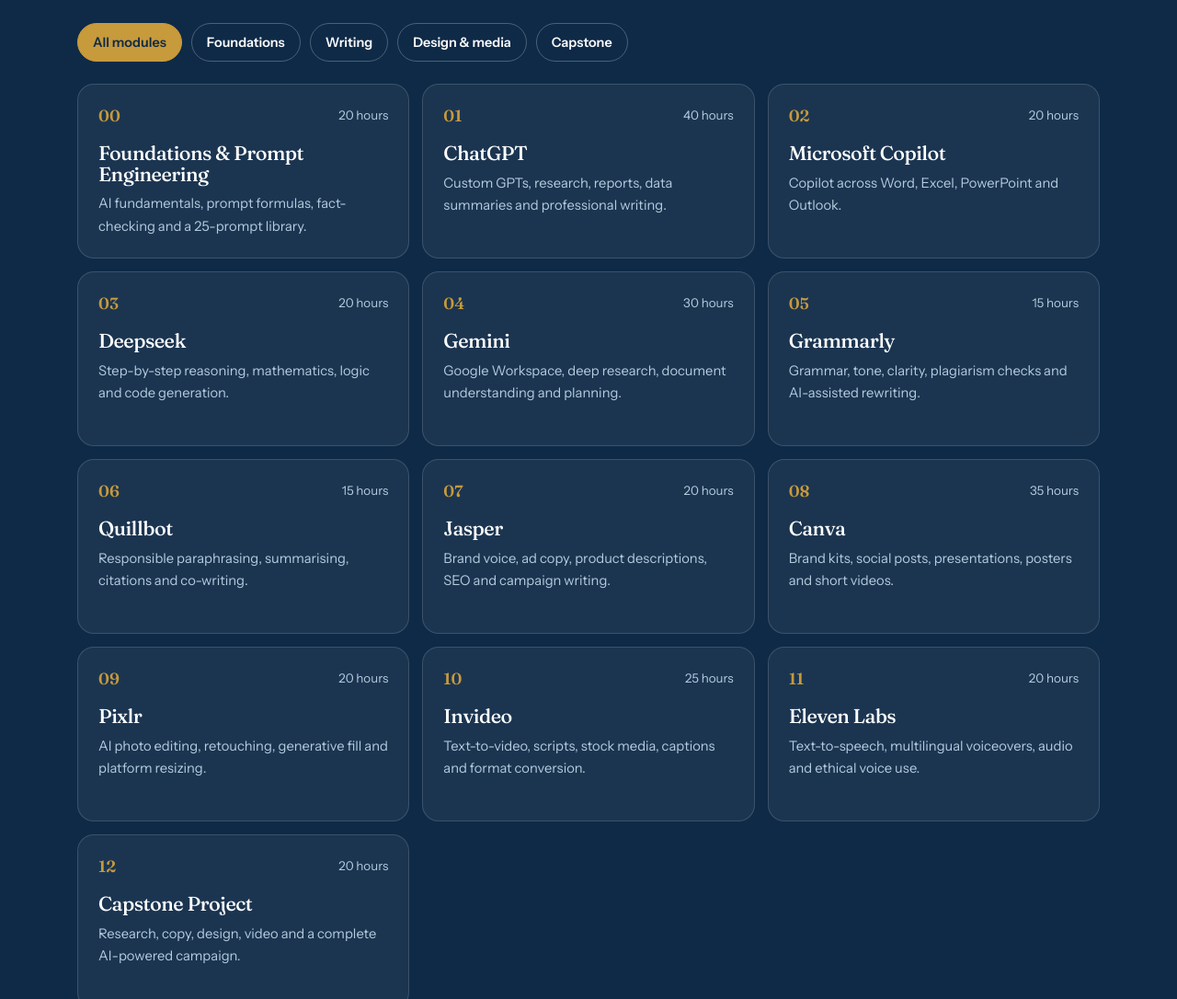
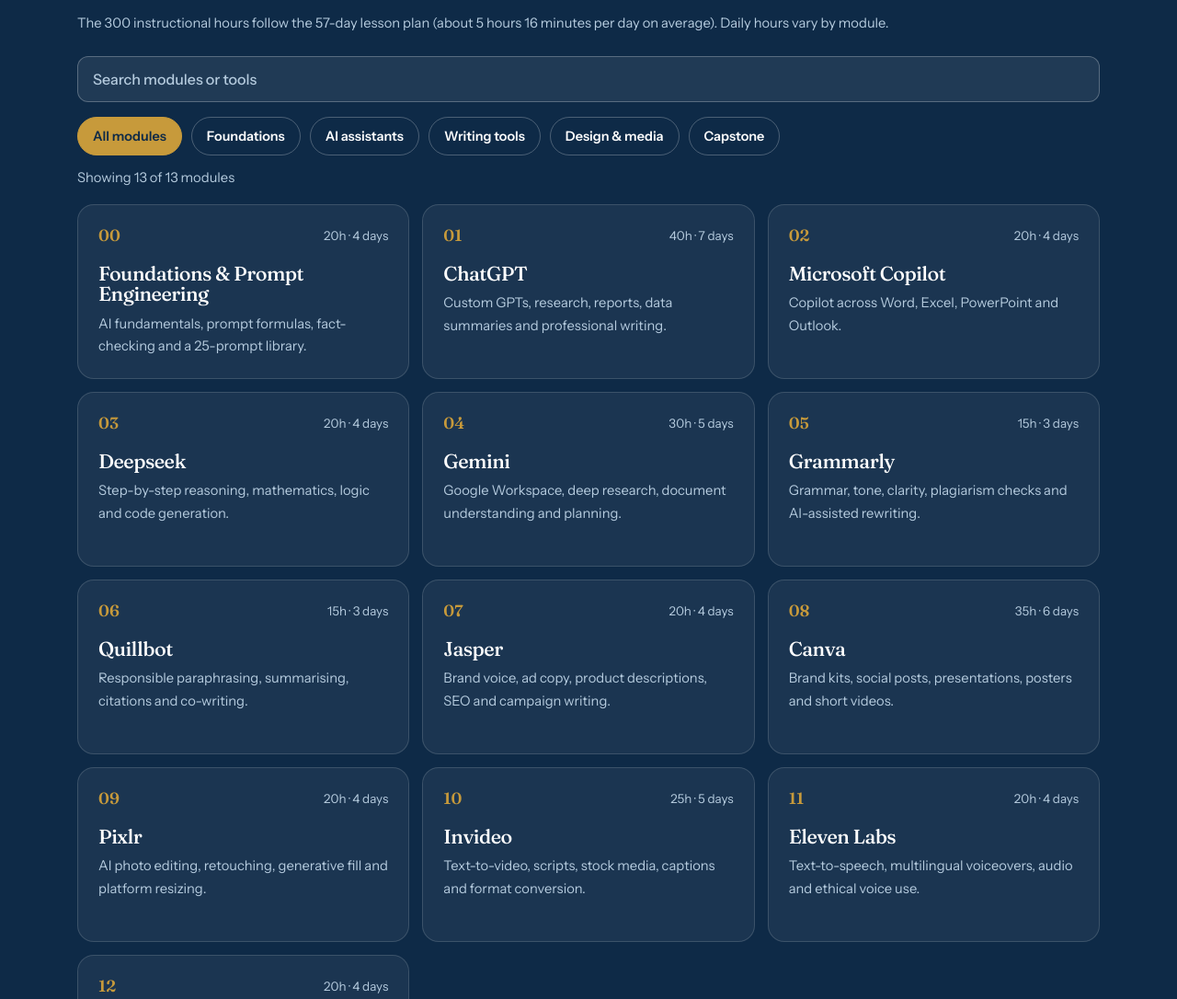
Before and after one commit to ishtiark/bmacademy, a plain HTML site: page index.html in a window 1280 px wide. Shown: the part 2712-3798 px from the top of the page at 92% size. Drawn offline with Linux system fonts and the light colour scheme.

Commit message:
Clarify AI course schedule and navigation
Co-authored-by: Copilot <223556219+Copilot@users.noreply.github.com>

```diff
--- a/index.html
+++ b/index.html
@@ -144,9 +144,16 @@ header.scrolled,header.menu{background:rgba(253,254,255,.92);backdrop-filter:blu
 .module-stats div{border:1px solid rgba(255,255,255,.16);border-radius:16px;padding:18px;background:rgba(255,255,255,.06)}
 .module-stats b{display:block;font:500 clamp(1.7rem,4vw,2.8rem)/1 var(--serif);color:var(--gold)}
 .module-stats span{display:block;margin-top:8px;color:#B5CBDE;font-size:.9rem}
+.module-schedule-note{margin:-12px 0 24px;color:#B5CBDE;font-size:.92rem}
+.sr-only{position:absolute;width:1px;height:1px;padding:0;margin:-1px;overflow:hidden;clip:rect(0,0,0,0);white-space:nowrap;border:0}
 .module-toolbar{display:flex;flex-wrap:wrap;gap:10px;margin-bottom:24px}
 .module-filter{min-height:42px;padding:0 16px;border:1px solid rgba(255,255,255,.25);border-radius:99px;background:transparent;color:#fff;font:600 .9rem var(--sans);cursor:pointer}
 .module-filter[aria-pressed=true]{background:var(--gold);border-color:var(--gold);color:var(--ink)}
+.module-search{width:100%;min-height:50px;margin-bottom:16px;padding:0 16px;border:1px solid rgba(255,255,255,.25);border-radius:12px;background:rgba(255,255,255,.08);color:#fff;font:500 1rem var(--sans)}
+.module-search::placeholder{color:#B5CBDE}
+.module-results,.module-empty{color:#B5CBDE;font-size:.92rem}
+.module-results{margin:-12px 0 16px}
+.module-empty{margin:8px 0 20px}
 .module-grid{display:grid;grid-template-columns:repeat(3,minmax(0,1fr));gap:14px}
 .module-card{display:flex;flex-direction:column;min-height:190px;border:1px solid rgba(255,255,255,.14);border-radius:18px;padding:22px;background:rgba(255,255,255,.055);text-decoration:none;color:#fff;transition:.25s}
 .module-card:hover{transform:translateY(-4px);border-color:var(--gold);background:rgba(255,255,255,.09)}
@@ -301,28 +308,34 @@ footer{background:var(--ink);color:#B5CBDE;padding:56px 0}
       <div><b>11</b><span>AI tools</span></div>
       <div><b>13</b><span>modules</span></div>
     </div>
+    <p class="module-schedule-note">The 300 instructional hours follow the 57-day lesson plan (about 5 hours 16 minutes per day on average). Daily hours vary by module.</p>
+    <label class="sr-only" for="module-search">Search course modules</label>
+    <input class="module-search" id="module-search" type="search" placeholder="Search modules or tools" autocomplete="off">
     <div class="module-toolbar" aria-label="Filter course modules">
       <button class="module-filter" type="button" aria-pressed="true" data-filter="all">All modules</button>
       <button class="module-filter" type="button" aria-pressed="false" data-filter="foundation">Foundations</button>
-      <button class="module-filter" type="button" aria-pressed="false" data-filter="writing">Writing</button>
+      <button class="module-filter" type="button" aria-pressed="false" data-filter="assistant">AI assistants</button>
+      <button class="module-filter" type="button" aria-pressed="false" data-filter="writing">Writing tools</button>
       <button class="module-filter" type="button" aria-pressed="false" data-filter="design">Design &amp; media</button>
       <button class="module-filter" type="button" aria-pressed="false" data-filter="capstone">Capstone</button>
     </div>
+    <p class="module-results" id="module-results" aria-live="polite"></p>
     <div class="module-grid">
-      <a class="module-card" data-category="foundation" href="src/BM%20Academy%20%E2%80%93%20Foundations%20%26%20Prompt%20Engineering%20Lesson%20Plan.html" target="_blank" rel="noopener"><div class="module-card-top"><span>00</span><span>20 hours</span></div><h3>Foundations &amp; Prompt Engineering</h3><p>AI fundamentals, prompt formulas, fact-checking and a 25-prompt library.</p></a>
-      <a class="module-card" data-category="writing" href="src/BM%20Academy%20%E2%80%93%20ChatGPT%20Day-by-Day%20Lesson%20Plan.html" target="_blank" rel="noopener"><div class="module-card-top"><span>01</span><span>40 hours</span></div><h3>ChatGPT</h3><p>Custom GPTs, research, reports, data summaries and professional writing.</p></a>
-      <a class="module-card" data-category="writing" href="src/BM%20Academy%20%E2%80%93%20Copilot%20Day-by-Day%20Lesson%20Plan.html" target="_blank" rel="noopener"><div class="module-card-top"><span>02</span><span>20 hours</span></div><h3>Microsoft Copilot</h3><p>Copilot across Word, Excel, PowerPoint and Outlook.</p></a>
-      <a class="module-card" data-category="foundation" href="src/BM%20Academy%20%E2%80%93%20Deepseek%20Day-by-Day%20Lesson%20Plan.html" target="_blank" rel="noopener"><div class="module-card-top"><span>03</span><span>20 hours</span></div><h3>Deepseek</h3><p>Step-by-step reasoning, mathematics, logic and code generation.</p></a>
-      <a class="module-card" data-category="writing" href="src/BM%20Academy%20%E2%80%93%20Gemini%20Day-by-Day%20Lesson%20Plan.html" target="_blank" rel="noopener"><div class="module-card-top"><span>04</span><span>30 hours</span></div><h3>Gemini</h3><p>Google Workspace, deep research, document understanding and planning.</p></a>
-      <a class="module-card" data-category="writing" href="src/BM%20Academy%20%E2%80%93%20Grammarly%20Day-by-Day%20Lesson%20Plan.html" target="_blank" rel="noopener"><div class="module-card-top"><span>05</span><span>15 hours</span></div><h3>Grammarly</h3><p>Grammar, tone, clarity, plagiarism checks and AI-assisted rewriting.</p></a>
-      <a class="module-card" data-category="writing" href="src/BM%20Academy%20%E2%80%93%20Quillbot%20Day-by-Day%20Lesson%20Plan.html" target="_blank" rel="noopener"><div class="module-card-top"><span>06</span><span>15 hours</span></div><h3>Quillbot</h3><p>Responsible paraphrasing, summarising, citations and co-writing.</p></a>
-      <a class="module-card" data-category="writing" href="src/BM%20Academy%20%E2%80%93%20Jasper%20Day-by-Day%20Lesson%20Plan.html" target="_blank" rel="noopener"><div class="module-card-top"><span>07</span><span>20 hours</span></div><h3>Jasper</h3><p>Brand voice, ad copy, product descriptions, SEO and campaign writing.</p></a>
-      <a class="module-card" data-category="design" href="src/BM%20Academy%20%E2%80%93%20Canva%20Day-by-Day%20Lesson%20Plan.html" target="_blank" rel="noopener"><div class="module-card-top"><span>08</span><span>35 hours</span></div><h3>Canva</h3><p>Brand kits, social posts, presentations, posters and short videos.</p></a>
-      <a class="module-card" data-category="design" href="src/BM%20Academy%20%E2%80%93%20Pixlr%20Day-by-Day%20Lesson%20Plan.html" target="_blank" rel="noopener"><div class="module-card-top"><span>09</span><span>20 hours</span></div><h3>Pixlr</h3><p>AI photo editing, retouching, generative fill and platform resizing.</p></a>
-      <a class="module-card" data-category="design" href="src/BM%20Academy%20%E2%80%93%20Invideo%20Day-by-Day%20Lesson%20Plan.html" target="_blank" rel="noopener"><div class="module-card-top"><span>10</span><span>25 hours</span></div><h3>Invideo</h3><p>Text-to-video, scripts, stock media, captions and format conversion.</p></a>
-      <a class="module-card" data-category="design" href="src/BM%20Academy%20%E2%80%93%20Eleven%20Labs%20Day-by-Day%20Lesson%20Plan.html" target="_blank" rel="noopener"><div class="module-card-top"><span>11</span><span>20 hours</span></div><h3>Eleven Labs</h3><p>Text-to-speech, multilingual voiceovers, audio and ethical voice use.</p></a>
-      <a class="module-card" data-category="capstone" href="src/BM%20Academy%20%E2%80%93%20Capstone%20Project%20Lesson%20Plan.html" target="_blank" rel="noopener"><div class="module-card-top"><span>12</span><span>20 hours</span></div><h3>Capstone Project</h3><p>Research, copy, design, video and a complete AI-powered campaign.</p></a>
+      <a class="module-card" data-category="foundation" href="src/BM%20Academy%20%E2%80%93%20Foundations%20%26%20Prompt%20Engineering%20Lesson%20Plan.html" target="_blank" rel="noopener"><div class="module-card-top"><span>00</span><span>20h · 4 days</span></div><h3>Foundations &amp; Prompt Engineering</h3><p>AI fundamentals, prompt formulas, fact-checking and a 25-prompt library.</p></a>
+      <a class="module-card" data-category="assistant" href="src/BM%20Academy%20%E2%80%93%20ChatGPT%20Day-by-Day%20Lesson%20Plan.html" target="_blank" rel="noopener"><div class="module-card-top"><span>01</span><span>40h · 7 days</span></div><h3>ChatGPT</h3><p>Custom GPTs, research, reports, data summaries and professional writing.</p></a>
+      <a class="module-card" data-category="assistant" href="src/BM%20Academy%20%E2%80%93%20Copilot%20Day-by-Day%20Lesson%20Plan.html" target="_blank" rel="noopener"><div class="module-card-top"><span>02</span><span>20h · 4 days</span></div><h3>Microsoft Copilot</h3><p>Copilot across Word, Excel, PowerPoint and Outlook.</p></a>
+      <a class="module-card" data-category="assistant" href="src/BM%20Academy%20%E2%80%93%20Deepseek%20Day-by-Day%20Lesson%20Plan.html" target="_blank" rel="noopener"><div class="module-card-top"><span>03</span><span>20h · 4 days</span></div><h3>Deepseek</h3><p>Step-by-step reasoning, mathematics, logic and code generation.</p></a>
+      <a class="module-card" data-category="assistant" href="src/BM%20Academy%20%E2%80%93%20Gemini%20Day-by-Day%20Lesson%20Plan.html" target="_blank" rel="noopener"><div class="module-card-top"><span>04</span><span>30h · 5 days</span></div><h3>Gemini</h3><p>Google Workspace, deep research, document understanding and planning.</p></a>
+      <a class="module-card" data-category="writing" href="src/BM%20Academy%20%E2%80%93%20Grammarly%20Day-by-Day%20Lesson%20Plan.html" target="_blank" rel="noopener"><div class="module-card-top"><span>05</span><span>15h · 3 days</span></div><h3>Grammarly</h3><p>Grammar, tone, clarity, plagiarism checks and AI-assisted rewriting.</p></a>
+      <a class="module-card" data-category="writing" href="src/BM%20Academy%20%E2%80%93%20Quillbot%20Day-by-Day%20Lesson%20Plan.html" target="_blank" rel="noopener"><div class="module-card-top"><span>06</span><span>15h · 3 days</span></div><h3>Quillbot</h3><p>Responsible paraphrasing, summarising, citations and co-writing.</p></a>
+      <a class="module-card" data-category="writing" href="src/BM%20Academy%20%E2%80%93%20Jasper%20Day-by-Day%20Lesson%20Plan.html" target="_blank" rel="noopener"><div class="module-card-top"><span>07</span><span>20h · 4 days</span></div><h3>Jasper</h3><p>Brand voice, ad copy, product descriptions, SEO and campaign writing.</p></a>
+      <a class="module-card" data-category="design" href="src/BM%20Academy%20%E2%80%93%20Canva%20Day-by-Day%20Lesson%20Plan.html" target="_blank" rel="noopener"><div class="module-card-top"><span>08</span><span>35h · 6 days</span></div><h3>Canva</h3><p>Brand kits, social posts, presentations, posters and short videos.</p></a>
+      <a class="module-card" data-category="design" href="src/BM%20Academy%20%E2%80%93%20Pixlr%20Day-by-Day%20Lesson%20Plan.html" target="_blank" rel="noopener"><div class="module-card-top"><span>09</span><span>20h · 4 days</span></div><h3>Pixlr</h3><p>AI photo editing, retouching, generative fill and platform resizing.</p></a>
+      <a class="module-card" data-category="design" href="src/BM%20Academy%20%E2%80%93%20Invideo%20Day-by-Day%20Lesson%20Plan.html" target="_blank" rel="noopener"><div class="module-card-top"><span>10</span><span>25h · 5 days</span></div><h3>Invideo</h3><p>Text-to-video, scripts, stock media, captions and format conversion.</p></a>
+      <a class="module-card" data-category="design" href="src/BM%20Academy%20%E2%80%93%20Eleven%20Labs%20Day-by-Day%20Lesson%20Plan.html" target="_blank" rel="noopener"><div class="module-card-top"><span>11</span><span>20h · 4 days</span></div><h3>Eleven Labs</h3><p>Text-to-speech, multilingual voiceovers, audio and ethical voice use.</p></a>
+      <a class="module-card" data-category="capstone" href="src/BM%20Academy%20%E2%80%93%20Capstone%20Project%20Lesson%20Plan.html" target="_blank" rel="noopener"><div class="module-card-top"><span>12</span><span>20h · 4 days</span></div><h3>Capstone Project</h3><p>Research, copy, design, video and a complete AI-powered campaign.</p></a>
     </div>
+    <p class="module-empty" id="module-empty" hidden>No matching modules. Try a different search or category.</p>
     <div class="resource-strip" aria-label="Course documents">
       <button class="resource-link" type="button" data-src="src/BM%20Academy%20%E2%80%93%20AI%20Course%20Module%20(300%20Hours).html" data-title="Course module overview"><span>Course module overview</span><span>↗</span></button>
       <button class="resource-link" type="button" data-src="src/BM%20Academy%20%E2%80%93%20Master%20Timetable%20(300%20Hours).html" data-title="Master 300-hour timetable"><span>Master 300-hour timetable</span><span>↗</span></button>
@@ -458,11 +471,27 @@ footer{background:var(--ink);color:#B5CBDE;padding:56px 0}
 
   // special AI course module
   const filters=$$('.module-filter'),cards=$$('.module-card');
+  const search=$('#module-search'),results=$('#module-results'),empty=$('#module-empty');
+  let activeFilter='all';
+  const updateModules=()=>{
+    const query=search.value.trim().toLocaleLowerCase();
+    let visible=0;
+    cards.forEach(card=>{
+      const matchesCategory=activeFilter==='all'||card.dataset.category===activeFilter;
+      const matchesSearch=!query||card.textContent.toLocaleLowerCase().includes(query);
+      card.hidden=!(matchesCategory&&matchesSearch);
+      if(!card.hidden)visible++;
+    });
+    results.textContent=`Showing ${visible} of ${cards.length} modules`;
+    empty.hidden=visible!==0;
+  };
   filters.forEach(button=>button.addEventListener('click',()=>{
-    const filter=button.dataset.filter;
+    activeFilter=button.dataset.filter;
     filters.forEach(item=>item.setAttribute('aria-pressed',item===button));
-    cards.forEach(card=>{card.hidden=filter!=='all'&&card.dataset.category!==filter});
+    updateModules();
   }));
+  search.addEventListener('input',updateModules);
+  updateModules();
 
   const modal=$('#course-modal'),frame=$('#course-modal-frame'),modalTitle=$('#course-modal-title');
   const closeModal=()=>{modal.classList.remove('open');frame.removeAttribute('src');document.body.style.overflow=''};
```
Also changed, not shown: src/BM Academy – AI Course Module (300 Hours).html (+2 -2 lines).
